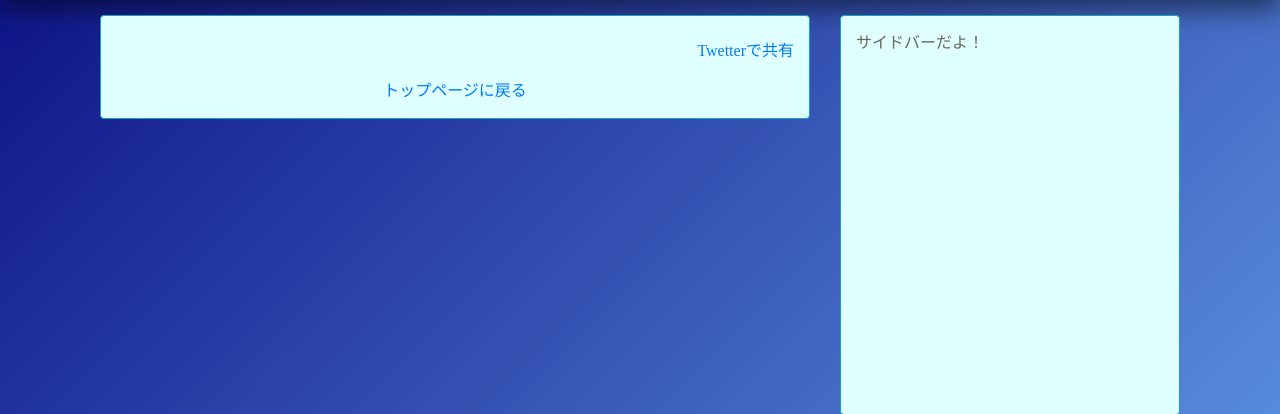
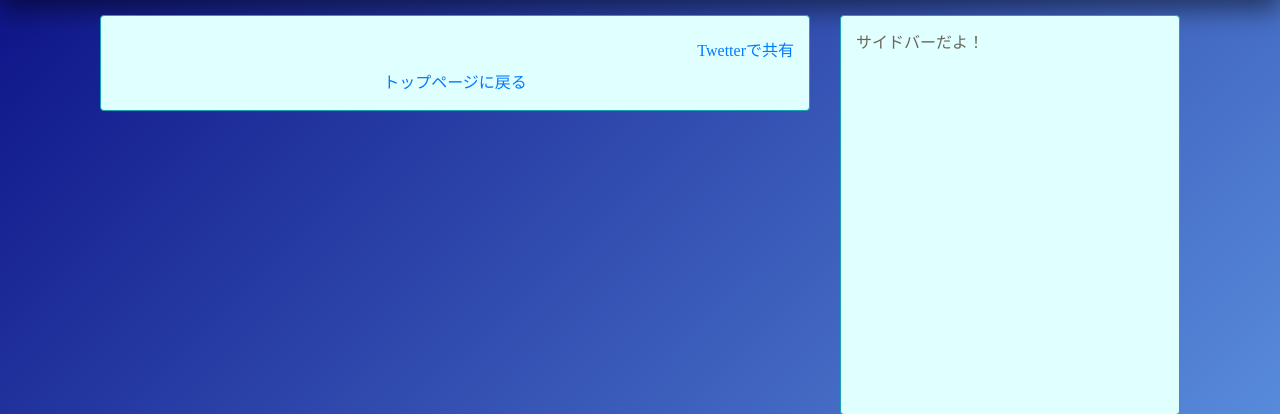
Before and after one commit to snaruse0608/myblog, a Django app: template templates/myblog/detail.html in a window 1280 px wide. Shown: the part 152-566 px from the top of the page. Run offline with Django 3.2, Linux system fonts and the light colour scheme; the template is opened without the code that fills it, so the values that code supplies are empty; some libraries are stand-ins or nearby versions.

Commit message:
divクラスを追記し再度コミット。 ツイッター共有ボタンを追加。

```diff
--- a/templates/myblog/detail.html
+++ b/templates/myblog/detail.html
@@ -10,10 +10,11 @@
 
     <article class="article">
         <h1>{{ object.title }}</h1>
-        <div class="float-right">
-            <a href="https://twitter.com/share?ref_src=twsrc%5Etfw" class="twitter-share-button" data-show-count="false">Twetterで共有</a>
+        <div class="clearfix mb-2">
+            <div class="float-right">
+                <a href="https://twitter.com/share?ref_src=twsrc%5Etfw" class="twitter-share-button" data-show-count="false">Twetterで共有</a>
+            </div>
         </div>
-        <div class="mb-5"></div>
         {{ object.formatted_markdown|safe }}
         <div class="article-updated">
             {{ object.updated_ad }}
```
